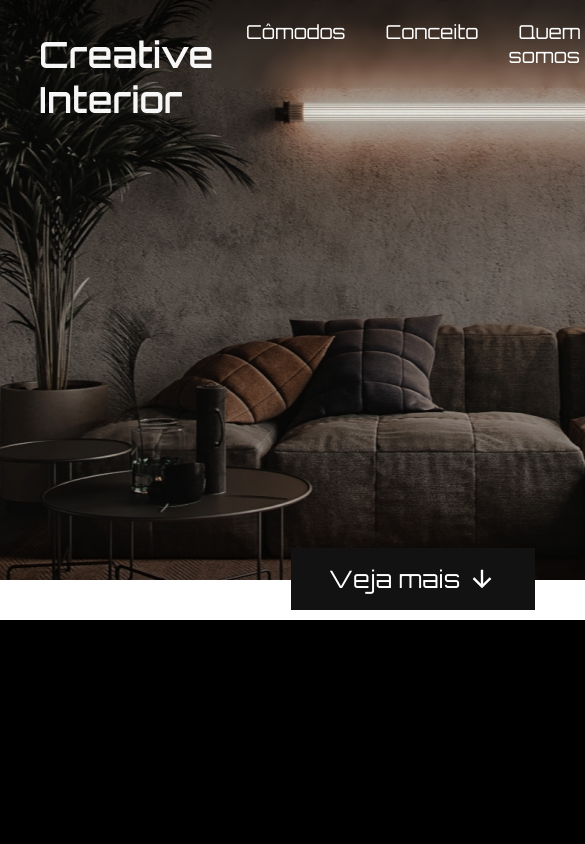
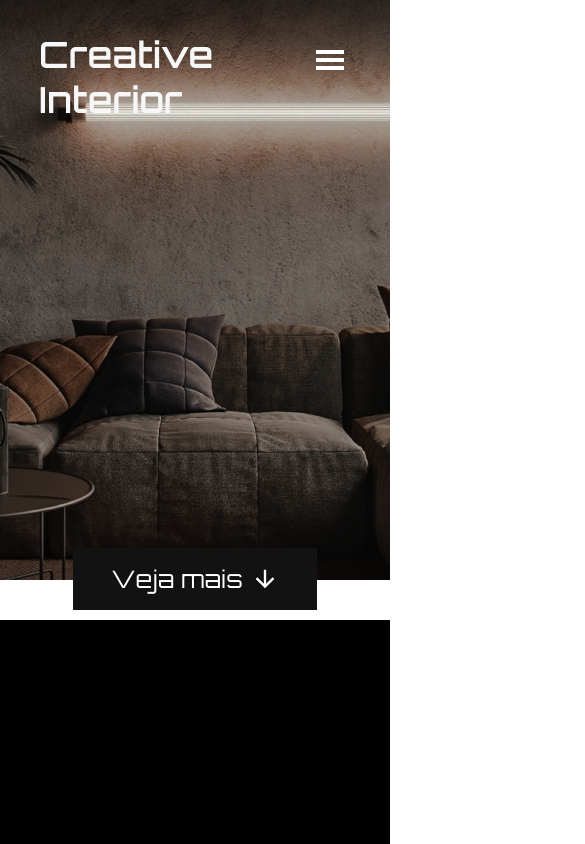
Before and after one commit to projetocp/creative-interior, a plain HTML site: page index.html in a window 390 px wide. Shown: the top 844 px of the page, 585 px wide, since content can reach past the window. Drawn offline with Linux system fonts and the light colour scheme.

Commit message:
Responsividade adicionada ao menu

```diff
--- a/css/header.css
+++ b/css/header.css
@@ -60,6 +60,28 @@ header {
   animation: 1.5s seta infinite;
 }
 
+.menu-mobile {
+  display: none;
+  align-items: center;
+  justify-content: center;
+  padding: 2px;
+  height: 40px;
+  width: 40px;
+  margin: 40px 0;
+  background-color: transparent;
+  border: none;
+  flex-direction: column;
+  gap: 4px;
+  cursor: pointer;
+}
+
+.menu-mobile span {
+  display: block;
+  width: 80%;
+  height: 4px;
+  background-color: white;
+}
+
 @keyframes seta {
   0% {
     transform: translate3d(0, -4px, 0);
@@ -71,3 +93,12 @@ header {
     transform: translate3d(0, -4px, 0);
   }
 }
+
+@media (max-width: 1000px) {
+  .menu .menu-list {
+    display: none;
+  }
+  .menu-mobile {
+    display: flex;
+  }
+}
--- a/index.html
+++ b/index.html
@@ -28,6 +28,8 @@
         <li><a href="#sobre">Quem somos</a></li>
         <li><a href="#sobre">Orçamentos</a></li>
       </ul>
+
+      <button class="menu-mobile"><span></span><span></span><span></span></button>
     </div>
 
     <a class="veja-mais" href="#comodos">
```
